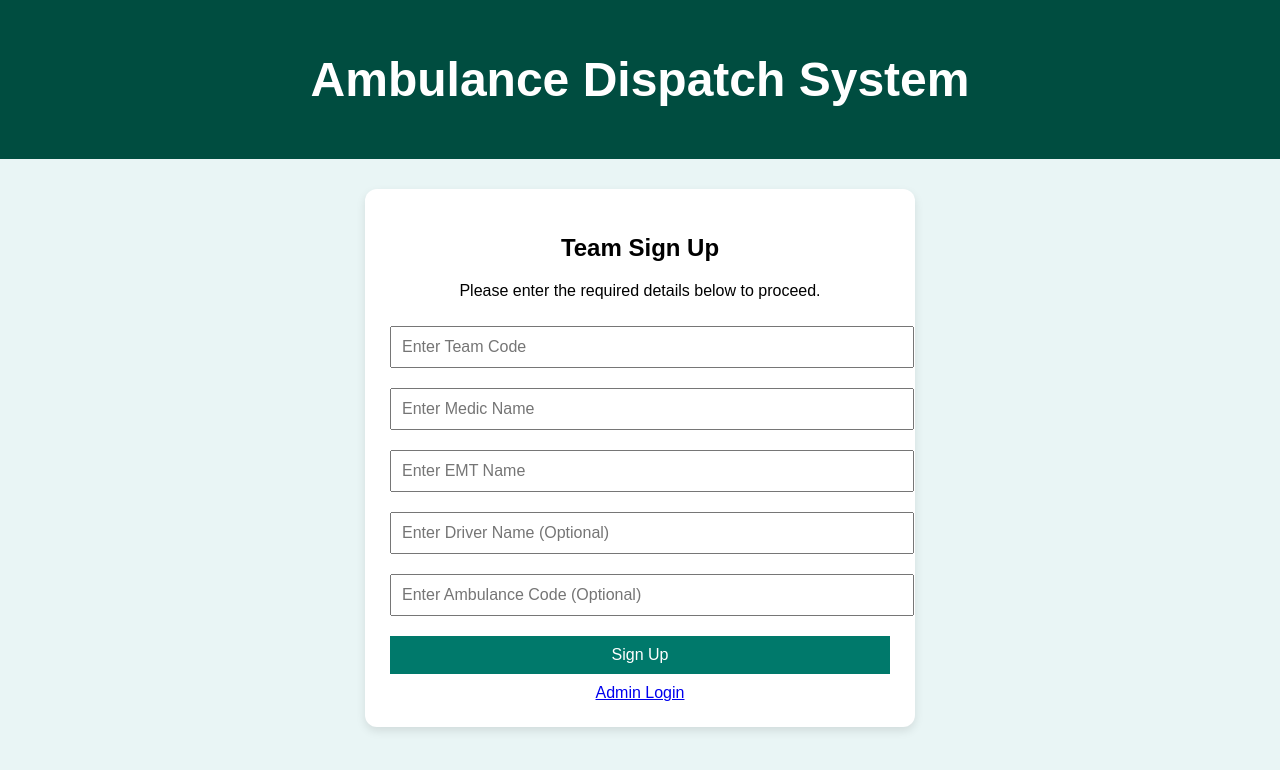
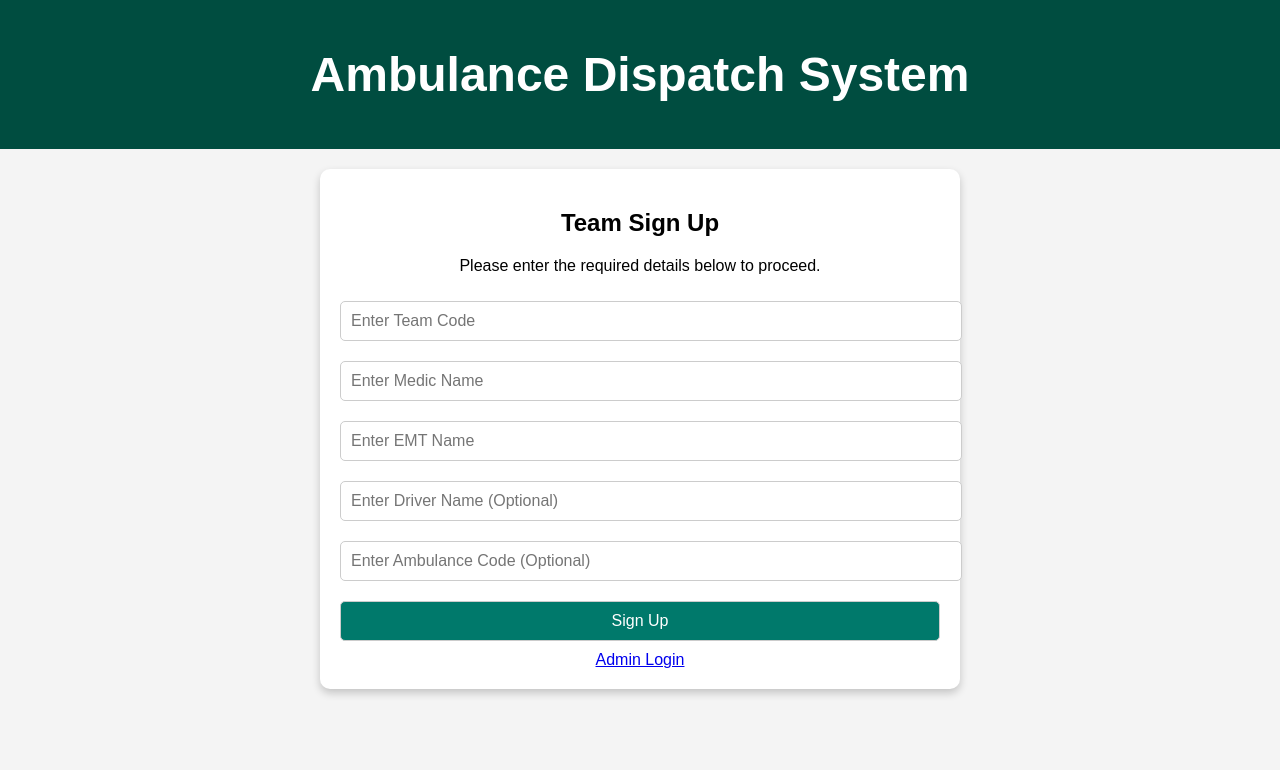
Before and after one commit to isahl216/ASDS-V3, a plain HTML site: page index.html in a window 1280 px wide. Drawn offline with Linux system fonts and the light colour scheme.

Commit message:
Update styles.css

```diff
--- a/styles.css
+++ b/styles.css
@@ -2,35 +2,55 @@ body {
     font-family: Arial, sans-serif;
     margin: 0;
     padding: 0;
-    background-color: #e9f5f5;
+    background-color: #f4f4f4;
     text-align: center;
 }
+
 header {
     background-color: #004d40;
     color: white;
+    padding: 15px;
+    font-size: 1.5em;
+    font-weight: bold;
+}
+
+.container {
+    max-width: 600px;
+    margin: 20px auto;
+    background: white;
     padding: 20px;
-    font-size: 1.5em;
+    border-radius: 10px;
+    box-shadow: 0px 4px 8px rgba(0, 0, 0, 0.2);
 }
-.container {
-    max-width: 500px;
-    margin: 30px auto;
-    background: white;
-    padding: 25px;
-    border-radius: 12px;
-    box-shadow: 0 4px 10px rgba(0, 0, 0, 0.1);
-}
-input, button {
+
+input, select, button {
     width: 100%;
     padding: 10px;
     margin: 10px 0;
     font-size: 1em;
+    border: 1px solid #ccc;
+    border-radius: 5px;
 }
+
 button {
     background-color: #00796b;
     color: white;
-    border: none;
     cursor: pointer;
 }
+
 button:hover {
     background-color: #004d40;
 }
+
+.time-buttons button {
+    width: 48%;
+    margin: 5px;
+}
+
+.success-message {
+    background-color: #d4edda;
+    color: #155724;
+    padding: 10px;
+    margin-top: 10px;
+    border-radius: 5px;
+}
```
